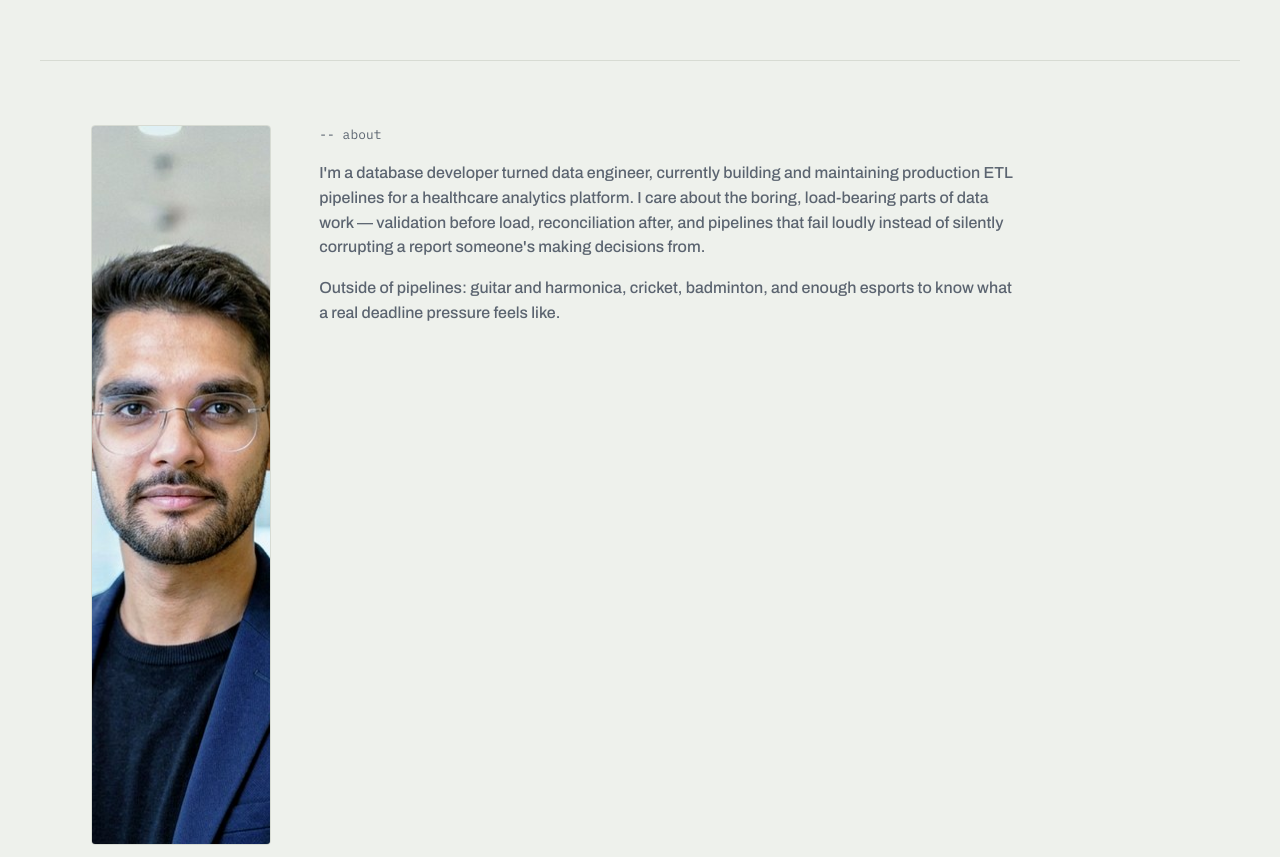
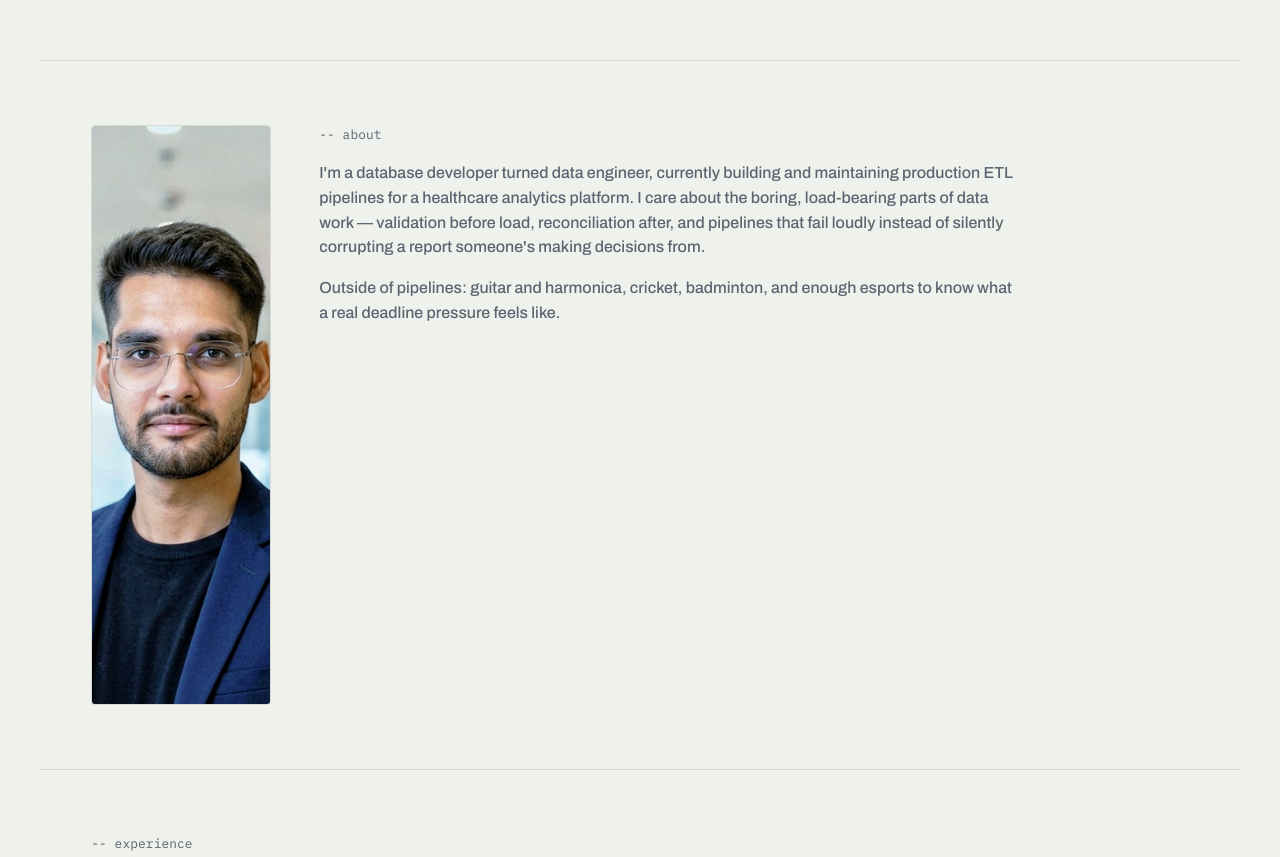
Before and after one commit to abhinavkumarchoubey/data-engineer-portfolio, a website: page docs/index.html in a window 1280 px wide. Shown: the part 560-1417 px from the top of the page. Drawn offline with Linux system fonts and the light colour scheme.

Commit message:
fourth commit

```diff
--- a/docs/index.html
+++ b/docs/index.html
@@ -93,7 +93,7 @@
 
     <section class="about">
       <div class="about__photo">
-        <img src="./assets/img/headshot.jpg" alt="Portrait of Abhinav Kumar" width="720" height="720" loading="eager">
+        <img src="./assets/img/headshot.jpg" alt="Portrait of Abhinav Kumar" width="580" height="580" loading="eager">
       </div>
       <div class="about__text">
         <p class="mono-label">-- about</p>
```
